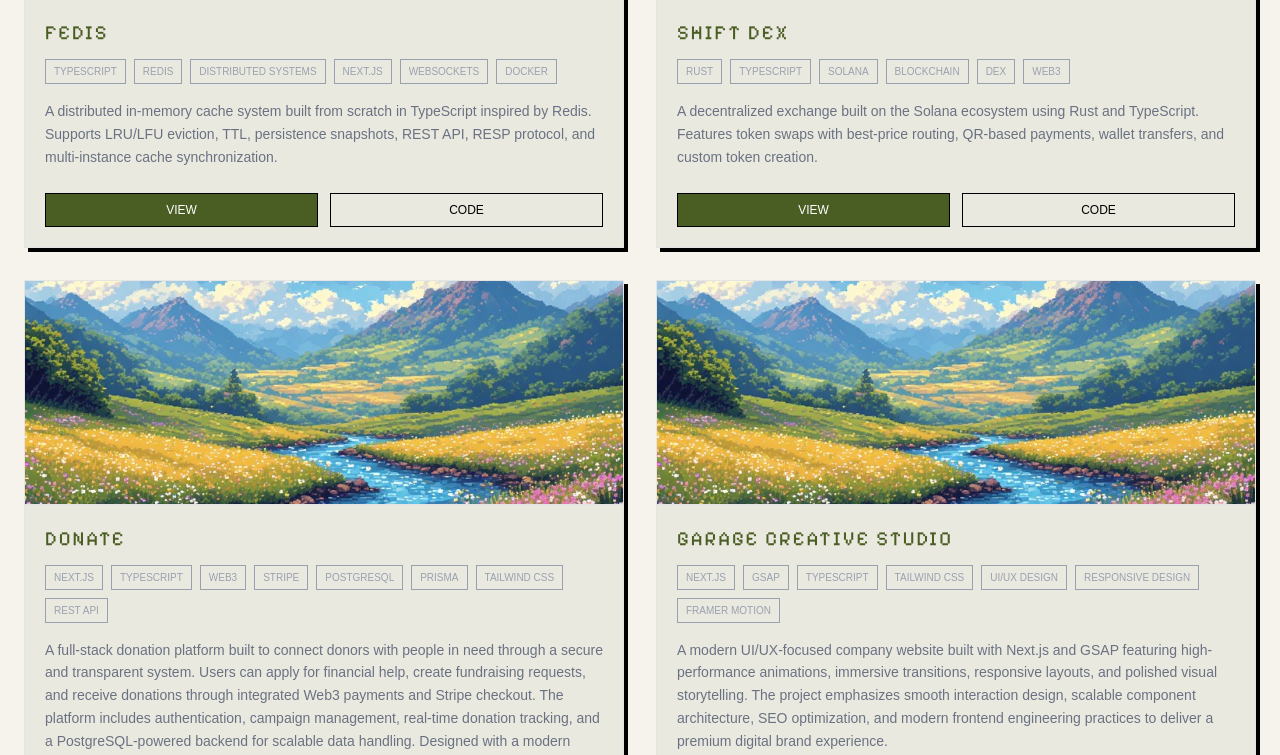
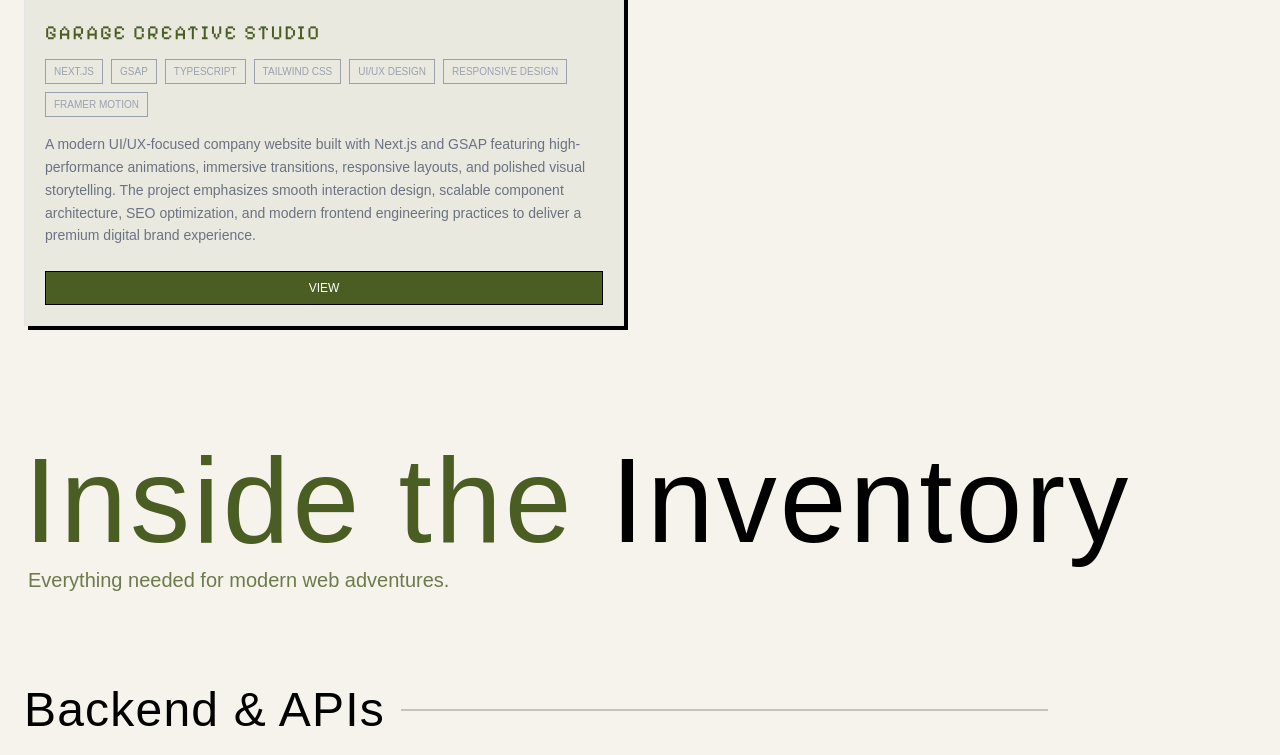
Before and after one commit to sudoKrishna/krishna, a Next.js app: page / in a window 1280 px wide. Shown: the part 1731-2486 px from the top of the page. Built offline with nearby package versions, Linux system fonts and the light colour scheme; a web font is replaced by a local one.

Commit message:
remove some tabs

```diff
--- a/app/components/Build.tsx
+++ b/app/components/Build.tsx
@@ -57,61 +57,6 @@ const builds: BuildItem[] = [
     image: "/oran.png",
     viewLink: "https://oran-three.vercel.app/",
     codeLink: "#",
-  },
-
-  {
-    id: 3,
-    title: "Fedis",
-    description:
-      "A distributed in-memory cache system built from scratch in TypeScript inspired by Redis. Supports LRU/LFU eviction, TTL, persistence snapshots, REST API, RESP protocol, and multi-instance cache synchronization.",
-    tech: [
-      "TypeScript",
-      "Redis",
-      "Distributed Systems",
-      "Next.js",
-      "WebSockets",
-      "Docker",
-    ],
-    image: "/download.png",
-    viewLink: "https://github.com/sudoKrishna/fedis",
-    codeLink: "https://github.com/sudoKrishna/fedis",
-  },
-
-  {
-    id: 4,
-    title: "SHIFT DEX",
-    description:
-      "A decentralized exchange built on the Solana ecosystem using Rust and TypeScript. Features token swaps with best-price routing, QR-based payments, wallet transfers, and custom token creation.",
-    tech: [
-      "Rust",
-      "TypeScript",
-      "Solana",
-      "Blockchain",
-      "DEX",
-      "Web3",
-    ],
-    image: "/download.png",
-    viewLink: "https://github.com/sudoKrishna/SHIFT",
-    codeLink: "https://github.com/sudoKrishna/SHIFT",
-  },
-  {
-  id: 5,
-  title: "Donate",
-  description:
-    "A full-stack donation platform built to connect donors with people in need through a secure and transparent system. Users can apply for financial help, create fundraising requests, and receive donations through integrated Web3 payments and Stripe checkout. The platform includes authentication, campaign management, real-time donation tracking, and a PostgreSQL-powered backend for scalable data handling. Designed with a modern responsive UI and smooth user experience focused on trust, accessibility, and fast onboarding.",
-  tech: [
-    "Next.js",
-    "TypeScript",
-    "Web3",
-    "Stripe",
-    "PostgreSQL",
-    "Prisma",
-    "Tailwind CSS",
-    "REST API",
-  ],
-  image: "/download.png",
-  viewLink: "#",
-  codeLink: "https://github.com/sudoKrishna/donate",
   },
 
   {
@@ -272,23 +217,14 @@ export default function Build() {
         </p>
 
         {/* BUTTONS */}
-        <div className="flex gap-3 mt-6">
+        <div className="mt-6">
           <a
             href={item.viewLink}
             target="_blank"
             rel="noopener noreferrer"
-            className="flex-1 text-center text-xs bg-[#4a5d23] text-white uppercase border border-black py-2 hover:bg-black hover:text-white transition"
+            className="text-center text-xs bg-[#4a5d23] text-white uppercase border border-black py-2 hover:bg-black hover:text-white transition block"
           >
             View
-          </a>
-
-          <a
-            href={item.codeLink}
-            target="_blank"
-            rel="noopener noreferrer"
-            className="flex-1 text-center text-xs uppercase border border-black py-2 hover:bg-black hover:text-white transition"
-          >
-            Code
           </a>
         </div>
       </div>
```
Lines whose indentation alone changed are shown as unchanged.
